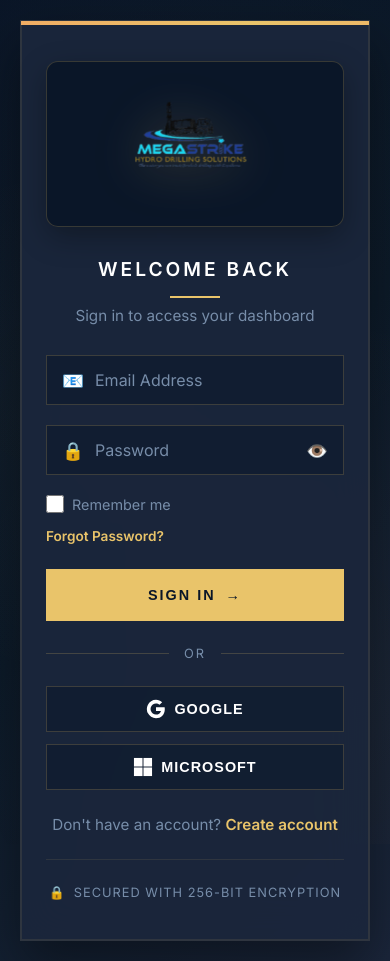
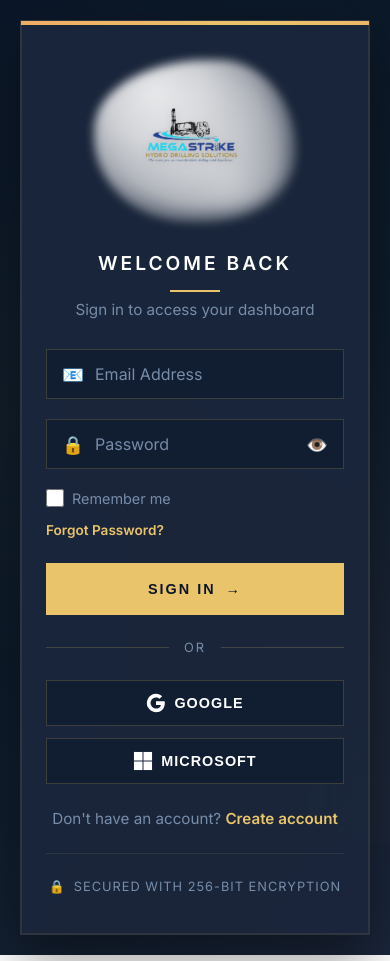
Before and after one commit to ian704/megastrike-hydro, a website: page public/login.html in a window 390 px wide. Drawn offline with Linux system fonts and the light colour scheme.

Commit message:
Updated index, login, and signup pages

```diff
--- a/public/login.html
+++ b/public/login.html
@@ -86,6 +86,7 @@ body {
     z-index: 10;
     animation: slideUp 0.6s ease-out;
     border: 1px solid rgba(233, 196, 106, 0.1);
+    overflow: visible;
 }
 
 @keyframes slideUp {
@@ -99,27 +100,87 @@ body {
     }
 }
 
-/* Logo Section - Dark background for logo to stand out */
+/* Logo Section - Irregular Organic Background */
 .logo {
     text-align: center;
     margin-bottom: 30px;
-    background: var(--deep-navy);
-    padding: 25px;
-    border-radius: 12px;
-    border: 1px solid rgba(233, 196, 106, 0.2);
-    box-shadow: 0 10px 30px rgba(0, 0, 0, 0.3);
+    position: relative;
+    padding: 20px;
+    display: flex;
+    justify-content: center;
+    align-items: center;
+}
+
+.logo-wrapper {
+    position: relative;
+    display: inline-block;
+    padding: 10px 20px;
+}
+
+.logo-wrapper::before {
+    content: '';
+    position: absolute;
+    top: 50%;
+    left: 50%;
+    transform: translate(-50%, -50%);
+    width: 110%;
+    height: 130%;
+    background: radial-gradient(ellipse at 30% 20%, rgba(255, 255, 255, 0.98) 0%, rgba(255, 255, 255, 0.85) 25%, rgba(255, 255, 255, 0.6) 50%, rgba(255, 255, 255, 0.3) 70%, rgba(255, 255, 255, 0) 100%);
+    border-radius: 60% 40% 70% 30% / 40% 50% 60% 50%;
+    z-index: -1;
+    filter: blur(6px);
+    opacity: 0.9;
+    animation: organicMorph 8s ease-in-out infinite;
+}
+
+.logo-wrapper::after {
+    content: '';
+    position: absolute;
+    top: 50%;
+    left: 50%;
+    transform: translate(-50%, -50%);
+    width: 100%;
+    height: 115%;
+    background: radial-gradient(ellipse at 70% 80%, rgba(255, 255, 255, 0.9) 0%, rgba(255, 255, 255, 0.5) 40%, rgba(255, 255, 255, 0.2) 70%, rgba(255, 255, 255, 0) 100%);
+    border-radius: 40% 60% 30% 70% / 60% 30% 70% 40%;
+    z-index: -2;
+    filter: blur(10px);
+    opacity: 0.7;
+    animation: organicMorph 10s ease-in-out infinite reverse;
+}
+
+.logo-wrapper:hover::before {
+    opacity: 1;
+    filter: blur(5px);
+}
+
+.logo-wrapper:hover::after {
+    opacity: 0.9;
+    filter: blur(8px);
+}
+
+@keyframes organicMorph {
+    0%, 100% {
+        border-radius: 60% 40% 70% 30% / 40% 50% 60% 50%;
+    }
+    25% {
+        border-radius: 40% 60% 50% 50% / 60% 40% 60% 40%;
+    }
+    50% {
+        border-radius: 50% 50% 40% 60% / 50% 60% 40% 60%;
+    }
+    75% {
+        border-radius: 70% 30% 60% 40% / 40% 60% 50% 50%;
+    }
 }
 
 .logo-img {
-    height: 150px;
+    height: 120px;
     width: auto;
-    filter: drop-shadow(0 4px 15px rgba(233, 196, 106, 0.3));
-    animation: pulse 2s ease-in-out infinite;
-}
-
-@keyframes pulse {
-    0%, 100% { transform: scale(1); filter: drop-shadow(0 4px 15px rgba(233, 196, 106, 0.3)); }
-    50% { transform: scale(1.02); filter: drop-shadow(0 6px 25px rgba(233, 196, 106, 0.4)); }
+    filter: drop-shadow(0 2px 4px rgba(0,0,0,0.15));
+    position: relative;
+    z-index: 1;
+    display: block;
 }
 
 /* Welcome Text */
@@ -459,11 +520,19 @@ input::placeholder {
     }
 
     .logo-img {
-        height: 120px;
+        height: 100px;
     }
 
-    .logo {
-        padding: 20px;
+    .logo-wrapper::before {
+        width: 115%;
+        height: 135%;
+        filter: blur(5px);
+    }
+
+    .logo-wrapper::after {
+        width: 105%;
+        height: 120%;
+        filter: blur(8px);
     }
 
     .social-login {
@@ -503,7 +572,9 @@ input::placeholder {
 <div class="container">
 
     <div class="logo">
-        <img src="images/logo.png" alt="Megastrike Hydro Drilling Solutions" class="logo-img">
+        <div class="logo-wrapper">
+            <img src="images/logo.png" alt="Megastrike Hydro Drilling Solutions" class="logo-img">
+        </div>
     </div>
 
     <div class="welcome-text">
```
Also changed, not shown: public/index.html (+82 -13 lines), public/signup.html (+92 -12 lines).
